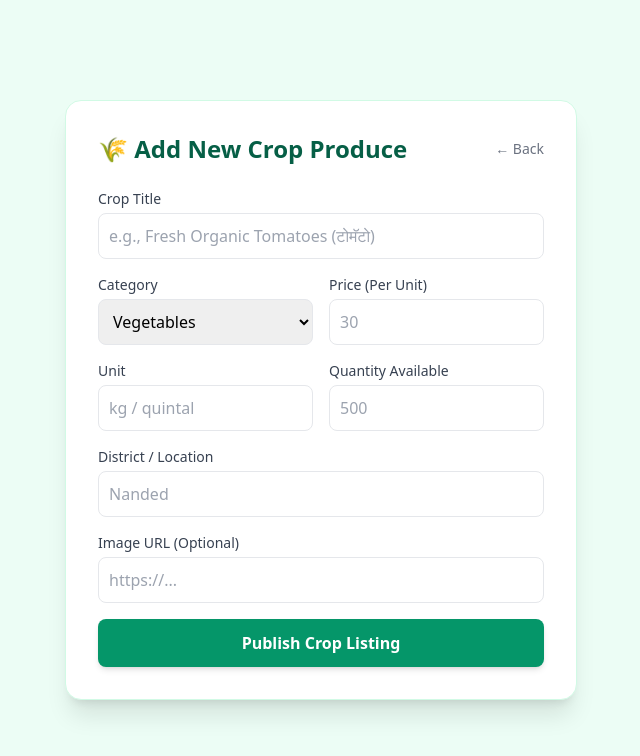
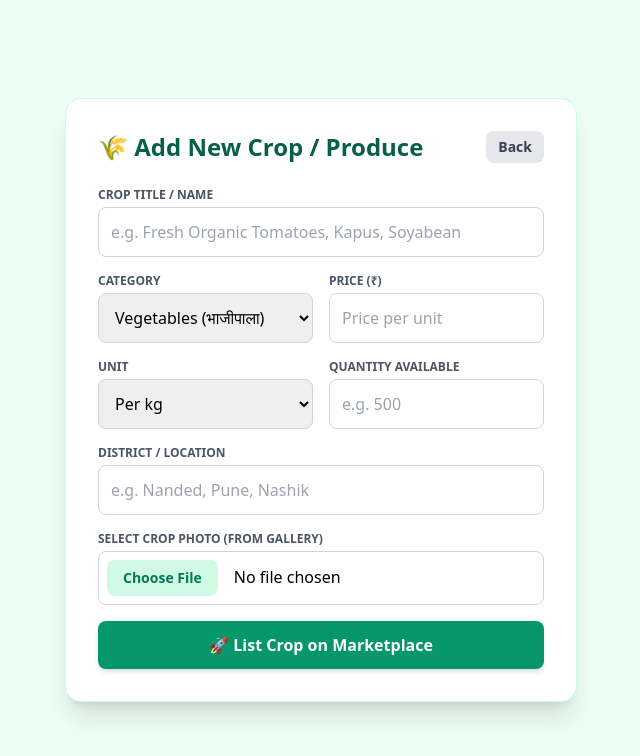
Before and after one commit to rushikeshdonkewar23-web/agri-direct, a website: page public/add-product.html in a window 1280 px wide. Shown: the whole page, without its empty margins (319-959 px from the left). Drawn offline with nearby package versions, Linux system fonts and the light colour scheme; sample sign-in values are in the browser's storage.

Commit message:
Step 1: Added Direct Gallery File Upload for Products

```diff
--- a/public/add-product.html
+++ b/public/add-product.html
@@ -3,73 +3,108 @@
 <head>
   <meta charset="UTF-8">
   <meta name="viewport" content="width=device-width, initial-scale=1.0">
-  <title>Agri-Direct | Add Crop</title>
+  <title>Agri-Direct | Add New Crop</title>
   <script src="https://cdn.tailwindcss.com"></script>
 </head>
 <body class="bg-emerald-50 min-h-screen flex items-center justify-center p-4">
 
   <div class="bg-white p-8 rounded-2xl shadow-xl w-full max-w-lg border border-emerald-100">
     <div class="flex justify-between items-center mb-6">
-      <h2 class="text-2xl font-bold text-emerald-800">🌾 Add New Crop Produce</h2>
-      <a href="dashboard.html" class="text-sm text-gray-500 hover:underline">← Back</a>
+      <h2 class="text-2xl font-bold text-emerald-800">🌾 Add New Crop / Produce</h2>
+      <a href="dashboard.html" class="text-sm bg-gray-200 hover:bg-gray-300 px-3 py-1.5 rounded-lg text-gray-700 font-semibold transition">Back</a>
     </div>
 
-    <form onsubmit="handleAddProduct(event)" class="space-y-4">
+    <form id="addProductForm" onsubmit="handleAddProduct(event)" class="space-y-4">
       <div>
-        <label class="block text-sm font-medium text-gray-700">Crop Title</label>
-        <input type="text" id="title" required placeholder="e.g., Fresh Organic Tomatoes (टोमॅटो)" class="w-full mt-1 p-2.5 border rounded-lg outline-none focus:ring-2 focus:ring-emerald-500">
+        <label class="block text-xs font-bold text-gray-600 uppercase mb-1">Crop Title / Name</label>
+        <input type="text" id="title" placeholder="e.g. Fresh Organic Tomatoes, Kapus, Soyabean" class="w-full p-3 border border-gray-300 rounded-lg focus:ring-2 focus:ring-emerald-500 outline-none" required>
       </div>
 
       <div class="grid grid-cols-2 gap-4">
         <div>
-          <label class="block text-sm font-medium text-gray-700">Category</label>
-          <select id="category" class="w-full mt-1 p-2.5 border rounded-lg outline-none focus:ring-2 focus:ring-emerald-500">
-            <option value="Vegetables">Vegetables</option>
-            <option value="Fruits">Fruits</option>
-            <option value="Grains">Grains</option>
-            <option value="Pulses">Pulses</option>
+          <label class="block text-xs font-bold text-gray-600 uppercase mb-1">Category</label>
+          <select id="category" class="w-full p-3 border border-gray-300 rounded-lg focus:ring-2 focus:ring-emerald-500 outline-none" required>
+            <option value="Vegetables">Vegetables (भाजीपाला)</option>
+            <option value="Fruits">Fruits (फळे)</option>
+            <option value="Cotton">Cotton (कापूस)</option>
+            <option value="Halad">Halad / Turmeric (हळद)</option>
+            <option value="Soyabean">Soyabean (सोयाबीन)</option>
+            <option value="Tur">Tur & Grains (तूर व धान्य)</option>
+            <option value="Spices">Spices & Others (मसाले व इतर)</option>
           </select>
         </div>
         <div>
-          <label class="block text-sm font-medium text-gray-700">Price (Per Unit)</label>
-          <input type="number" id="price" required placeholder="30" class="w-full mt-1 p-2.5 border rounded-lg outline-none focus:ring-2 focus:ring-emerald-500">
+          <label class="block text-xs font-bold text-gray-600 uppercase mb-1">Price (₹)</label>
+          <input type="number" id="price" placeholder="Price per unit" class="w-full p-3 border border-gray-300 rounded-lg focus:ring-2 focus:ring-emerald-500 outline-none" required>
         </div>
       </div>
 
       <div class="grid grid-cols-2 gap-4">
         <div>
-          <label class="block text-sm font-medium text-gray-700">Unit</label>
-          <input type="text" id="unit" required placeholder="kg / quintal" class="w-full mt-1 p-2.5 border rounded-lg outline-none focus:ring-2 focus:ring-emerald-500">
+          <label class="block text-xs font-bold text-gray-600 uppercase mb-1">Unit</label>
+          <select id="unit" class="w-full p-3 border border-gray-300 rounded-lg focus:ring-2 focus:ring-emerald-500 outline-none">
+            <option value="kg">Per kg</option>
+            <option value="Quintal">Per Quintal (क्विंटल)</option>
+            <option value="Ton">Per Ton</option>
+            <option value="Dozen">Per Dozen</option>
+          </select>
         </div>
         <div>
-          <label class="block text-sm font-medium text-gray-700">Quantity Available</label>
-          <input type="number" id="quantityAvailable" required placeholder="500" class="w-full mt-1 p-2.5 border rounded-lg outline-none focus:ring-2 focus:ring-emerald-500">
+          <label class="block text-xs font-bold text-gray-600 uppercase mb-1">Quantity Available</label>
+          <input type="number" id="quantityAvailable" placeholder="e.g. 500" class="w-full p-3 border border-gray-300 rounded-lg focus:ring-2 focus:ring-emerald-500 outline-none" required>
         </div>
       </div>
 
       <div>
-        <label class="block text-sm font-medium text-gray-700">District / Location</label>
-        <input type="text" id="district" required placeholder="Nanded" class="w-full mt-1 p-2.5 border rounded-lg outline-none focus:ring-2 focus:ring-emerald-500">
+        <label class="block text-xs font-bold text-gray-600 uppercase mb-1">District / Location</label>
+        <input type="text" id="district" placeholder="e.g. Nanded, Pune, Nashik" class="w-full p-3 border border-gray-300 rounded-lg focus:ring-2 focus:ring-emerald-500 outline-none" required>
       </div>
 
+      <!-- Gallery Image Input -->
       <div>
-        <label class="block text-sm font-medium text-gray-700">Image URL (Optional)</label>
-        <input type="url" id="image" placeholder="https://..." class="w-full mt-1 p-2.5 border rounded-lg outline-none focus:ring-2 focus:ring-emerald-500">
+        <label class="block text-xs font-bold text-gray-600 uppercase mb-1">Select Crop Photo (From Gallery)</label>
+        <input type="file" id="imageFile" accept="image/*" class="w-full p-2 border border-gray-300 rounded-lg file:mr-4 file:py-2 file:px-4 file:rounded-lg file:border-0 file:text-sm file:font-semibold file:bg-emerald-100 file:text-emerald-700 hover:file:bg-emerald-200 cursor-pointer">
       </div>
 
-      <button type="submit" class="w-full bg-emerald-600 hover:bg-emerald-700 text-white font-bold py-3 rounded-lg shadow-md transition">Publish Crop Listing</button>
+      <button type="submit" id="submitBtn" class="w-full bg-emerald-600 hover:bg-emerald-700 text-white font-bold py-3 rounded-lg shadow-md transition">
+        🚀 List Crop on Marketplace
+      </button>
     </form>
   </div>
 
   <script>
     const token = localStorage.getItem('userToken');
-
     if (!token) {
       window.location.href = 'index.html';
     }
 
+    // Helper: Convert File to Base64 String
+    function convertFileToBase64(file) {
+      return new Promise((resolve, reject) => {
+        const reader = new FileReader();
+        reader.readAsDataURL(file);
+        reader.onload = () => resolve(reader.result);
+        reader.onerror = error => reject(error);
+      });
+    }
+
     async function handleAddProduct(e) {
       e.preventDefault();
+      const submitBtn = document.getElementById('submitBtn');
+      submitBtn.innerText = "Uploading Image & Adding Crop...";
+      submitBtn.disabled = true;
+
+      const fileInput = document.getElementById('imageFile');
+      let imageBase64 = '';
+
+      // Check if user selected an image file
+      if (fileInput.files && fileInput.files[0]) {
+        try {
+          imageBase64 = await convertFileToBase64(fileInput.files[0]);
+        } catch (err) {
+          console.error("Error reading file:", err);
+        }
+      }
 
       const body = {
         title: document.getElementById('title').value,
@@ -78,7 +113,7 @@
         unit: document.getElementById('unit').value,
         quantityAvailable: Number(document.getElementById('quantityAvailable').value),
         district: document.getElementById('district').value,
-        image: document.getElementById('image').value || 'https://images.unsplash.com/photo-1592924357228-91a4daadcfea?w=500'
+        image: imageBase64 || 'https://images.unsplash.com/photo-1592924357228-91a4daadcfea?w=500' // Default fallback
       };
 
       try {
@@ -93,13 +128,16 @@
 
         const data = await res.json();
         if (res.ok) {
-          alert('🌱 Crop Added Successfully!');
+          alert('🎉 Crop Added Successfully with Photo!');
           window.location.href = 'dashboard.html';
         } else {
           alert(data.message || 'Failed to add crop');
         }
       } catch (err) {
-        alert('Server connection error!');
+        alert('Server Connection Error!');
+      } finally {
+        submitBtn.innerText = "🚀 List Crop on Marketplace";
+        submitBtn.disabled = false;
       }
     }
   </script>
```
